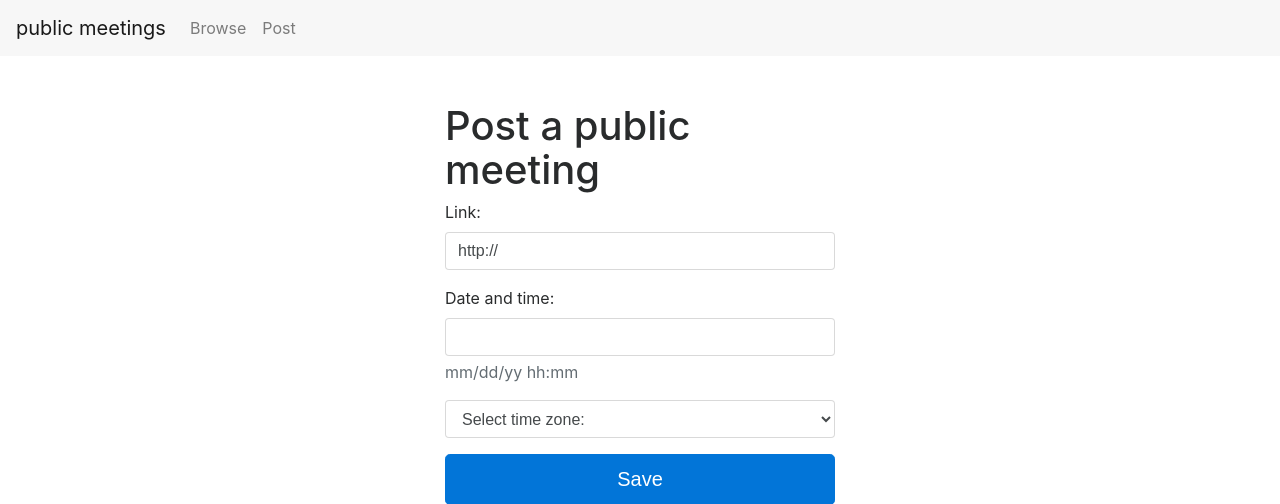
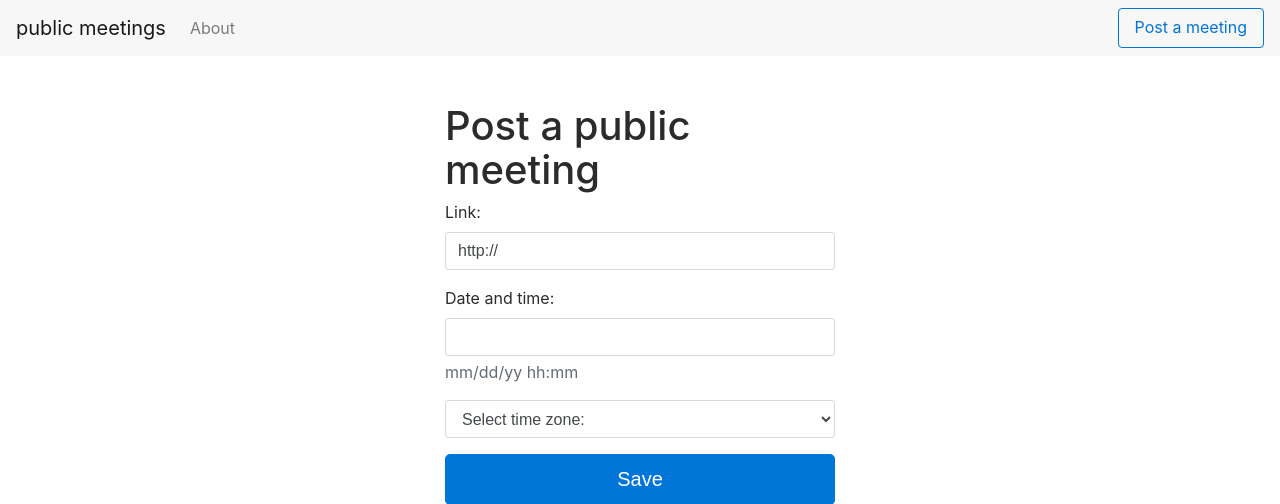
Before and after one commit to publicmeetings/app-django, a Django app: template core/templates/core/meeting_form.html in a window 1280 px wide. Shown: the top 504 px of the page. Run offline with Django 3.2, Linux system fonts and the light colour scheme; the template is opened without the code that fills it: values that come from a table or form of the project are taken from there, others are empty; parts of the project's set-up code (start-up, migrations or seed data) failed here and were passed over; some libraries are stand-ins or nearby versions.

Commit message:
make meeting list home

```diff
--- a/core/templates/core/meeting_list.html
+++ b/core/templates/core/meeting_list.html
@@ -1,5 +1,8 @@
+{% extends 'base.html' %}
 {% load tz %}
 
+{% block content %}
+<div class='container-fluid'>
 <h1>Meetings</h1>
 
 <form>
@@ -24,3 +27,5 @@
 {% empty %}
 <p>No meetings yet.</p>
 {% endfor %}
+</div>
+{% endblock %}
--- a/core/urls.py
+++ b/core/urls.py
@@ -4,6 +4,6 @@ from views import Meetings, MeetingNew
 
 
 urlpatterns = [
-    url(r'^meetings/$', Meetings.as_view(), name='meetings'),
-    url(r'^meetings/new/$', MeetingNew.as_view(), name='meeting-new'),
+    url(r'^$', Meetings.as_view(), name='meetings'),
+    url(r'^new/$', MeetingNew.as_view(), name='meeting-new'),
 ]
--- a/publicmeetings/urls.py
+++ b/publicmeetings/urls.py
@@ -19,7 +19,6 @@ from django.views.generic import TemplateView
 
 
 urlpatterns = [
-    url(r'^$', TemplateView.as_view(template_name='home.html')),
     url(r'^', include('core.urls')),
     url(r'^admin/', admin.site.urls),
 ]
--- a/templates/base.html
+++ b/templates/base.html
@@ -23,12 +23,10 @@
 
         <ul class="navbar-nav mr-auto">
           <li class="nav-item">
-            <a class="nav-link" href="{% url 'meetings' %}">Browse</a>
-          </li>
-          <li class="nav-item">
-            <a class="nav-link" href="{% url 'meeting-new' %}">Post</a>
+            <a class="nav-link" href="#">About</a>
           </li>
         </ul>
+        <a href="{% url 'meeting-new' %}" class="btn btn-outline-primary">Post a meeting</a>
       </div>
     </nav>
 
```
Also changed, not shown: templates/home.html (deleted, +0 -14 lines).
